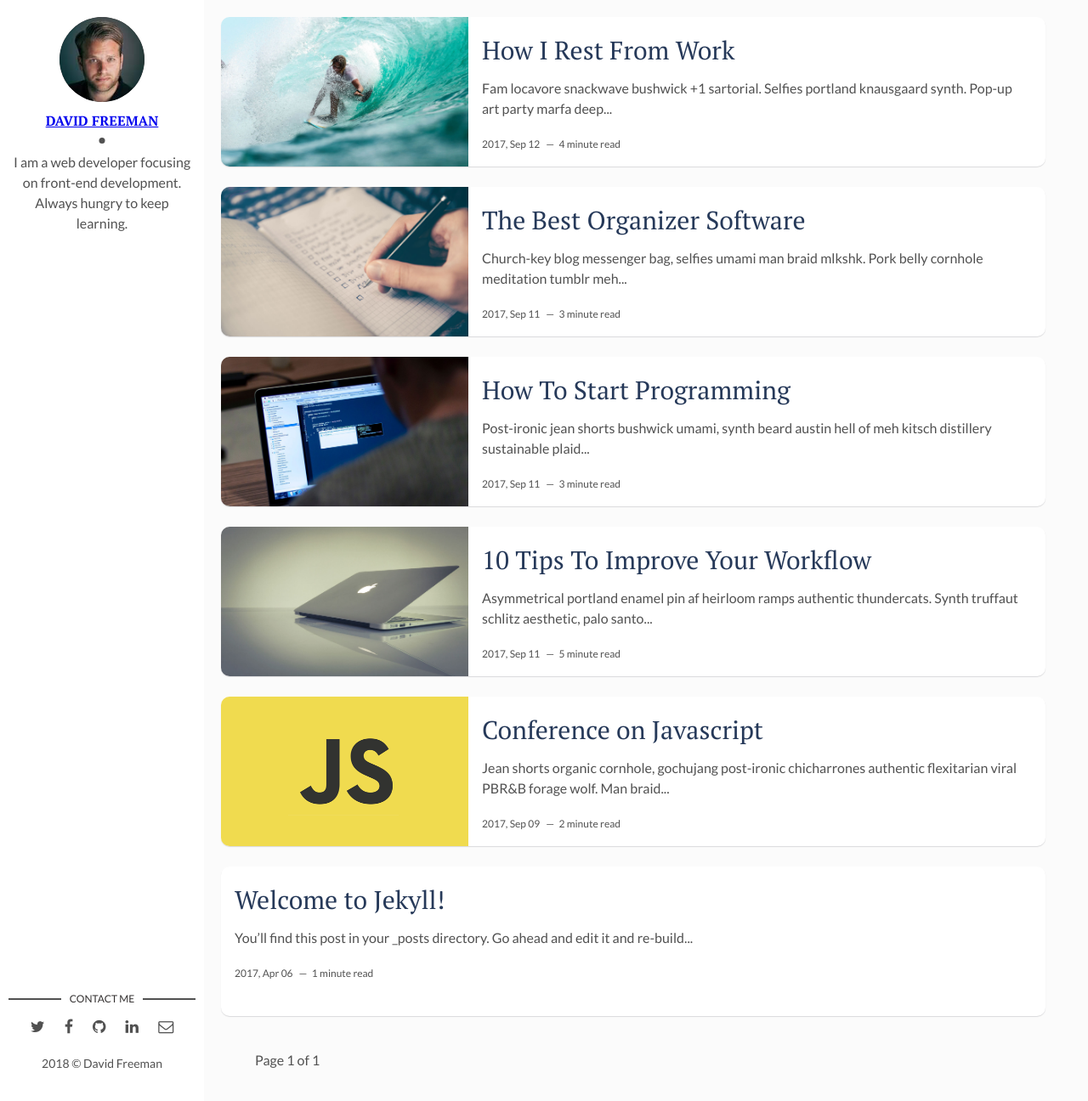
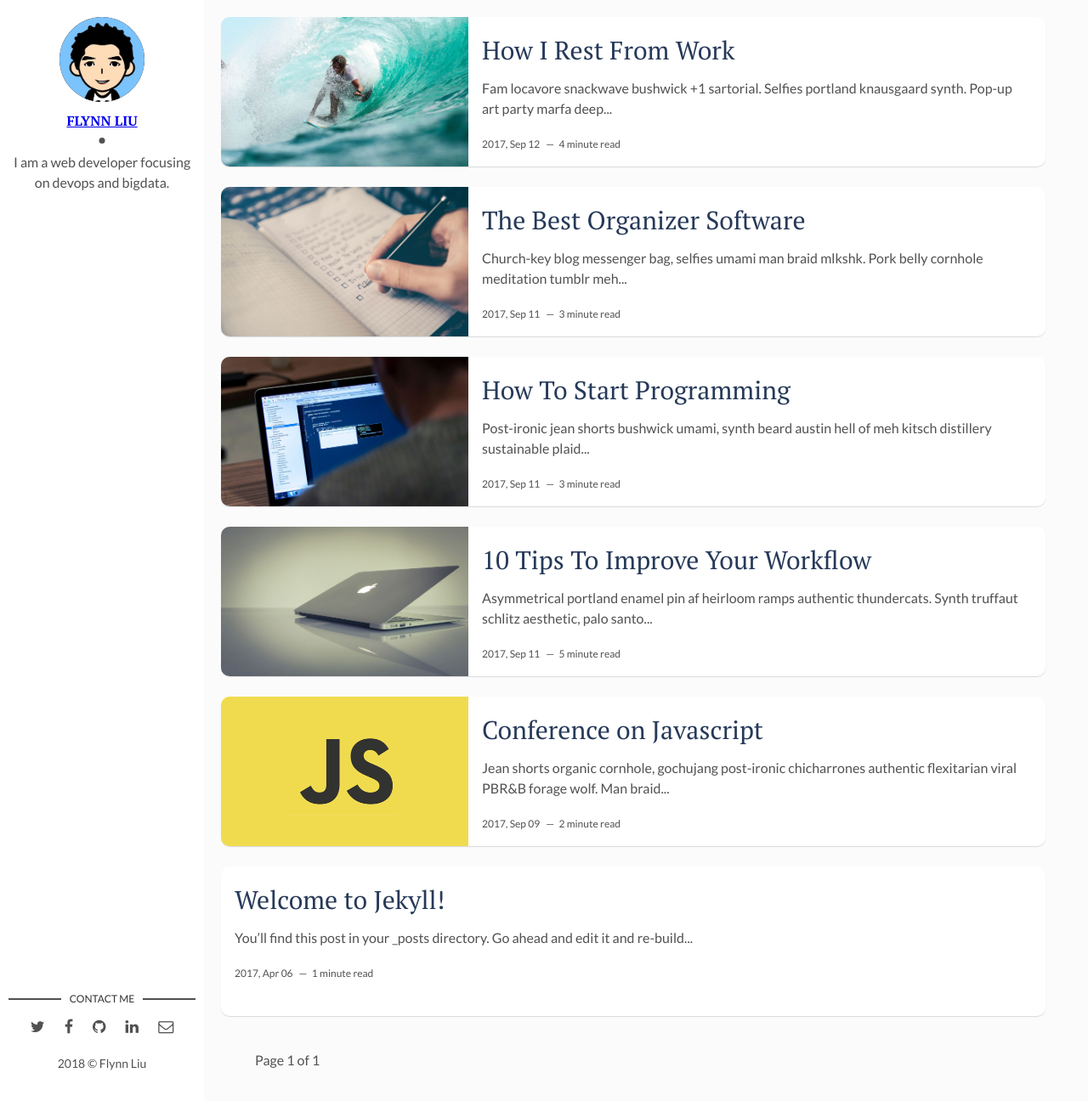
Before and after one commit to fenglinliu/fenglinliu.github.io, a Jekyll site: the page built from index.html, in a window 1280 px wide and 1296 px high. Shown: the whole window at 85% size. Built offline with Jekyll 4.4.1, drawn with Linux system fonts in a browser that asks for light colours; the list of posts is cut into pages by our own code.

Commit message:
pictures modified

```diff
--- a/_config.yml
+++ b/_config.yml
@@ -1,4 +1,4 @@
-title: Hello, world! I'm David Freeman
+title: Hello, world! I'm Flynn's Blog
 description: > # this means to ignore newlines until "baseurl:"
   Write an awesome description for your new site here. You can edit this
   line in _config.yml. It will appear in your document head meta (for
@@ -9,9 +9,9 @@ url: "https://fenglinliu.github.io" # the base hostname & protocol for your site
 site-twitter: #if your site has a twitter account, enter it here
 
 # Author Settings
-author: David Freeman # add your name
-author-img: david-freeman.jpg # add your photo
-about-author: I am a web developer focusing on front-end development. Always hungry to keep learning. # add description
+author: Flynn Liu # add your name
+author-img: flynn-liu.jpg # add your photo
+about-author: I am a web developer focusing on devops and bigdata. # add description
 social-twitter: # add your Twitter handle
 social-facebook: # add your Facebook handle
 social-github: artemsheludko # add your Github handle
--- a/_includes/head.html
+++ b/_includes/head.html
@@ -69,7 +69,7 @@
 	<meta http-equiv="X-UA-Compatible" content="IE=edge">
 	<meta name="viewport" content="width=device-width, initial-scale=1, maximum-scale=1">
 	<meta property="og:image" content="">
-	<link rel="shortcut icon" href="{{ "/assets/img/favicon/favicon.ico" | prepend: site.baseurl }}" type="image/x-icon">
+	<link rel="shortcut icon" href="{{ "/assets/img/favicon/favicon-2018092711433733" | prepend: site.baseurl }}" type="image/x-icon">
 	<link rel="apple-touch-icon" href="{{ "/assets/img/favicon/apple-touch-icon.png" | prepend: site.baseurl }}">
 	<link rel="apple-touch-icon" sizes="72x72" href="{{ "/assets/img/favicon/apple-touch-icon-72x72.png" | prepend: site.baseurl }}">
 	<link rel="apple-touch-icon" sizes="144x144" href="{{ "/assets/img/favicon/apple-touch-icon-144x144.png" | prepend: site.baseurl }}">
```
Also changed, not shown: assets/img/favicon/apple-touch-icon-144x144.png, assets/img/favicon/apple-touch-icon-72x72.png, assets/img/favicon/apple-touch-icon.png, assets/img/favicon/favicon-2018092711433733.ico (added), assets/img/favicon/favicon.ico (deleted), assets/img/flynn-liu.jpg (added).
